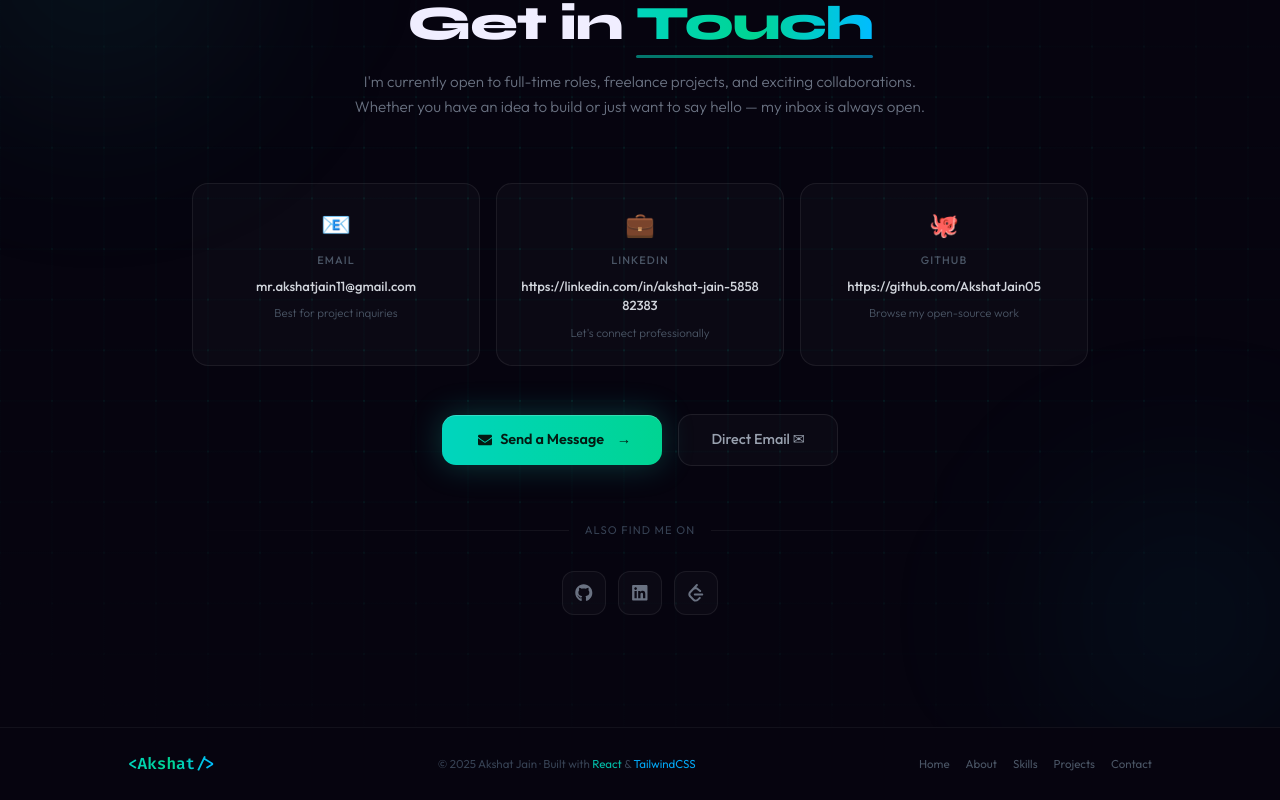
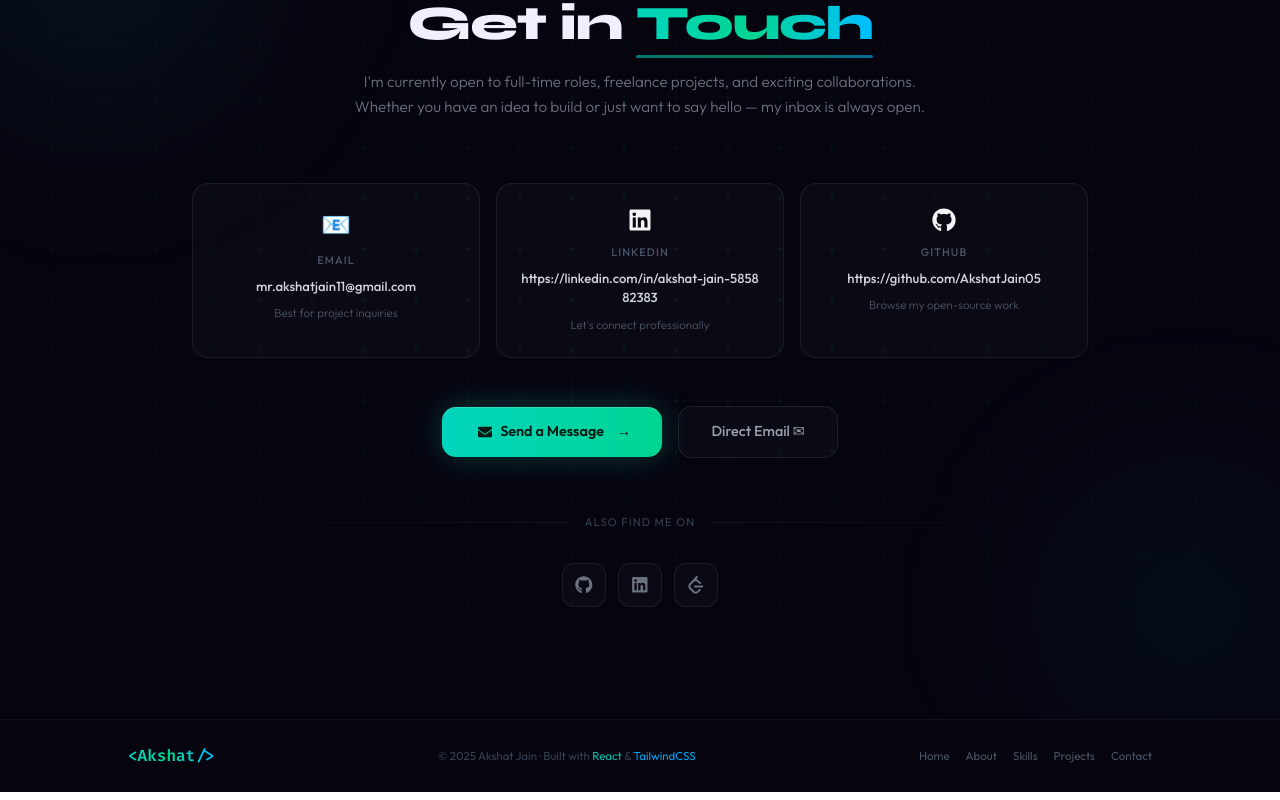
Before and after one commit to AkshatJain05/portfolio, a React (Vite) app in the folder Frontend/: page / in a window 1280 px wide. Shown: the part 3925-4725 px from the top of the page. Built offline with nearby package versions, Linux system fonts and the light colour scheme; no server answers.

Commit message:
Update icons in CONTACT_ITEMS for LinkedIn and GitHub

```diff
--- a/Frontend/src/pages/Home/Home.jsx
+++ b/Frontend/src/pages/Home/Home.jsx
@@ -52,14 +52,14 @@ const CONTACT_ITEMS = [
     desc: "Best for project inquiries",
   },
   {
-    icon: "💼",
+    icon:<FaLinkedin/>,
     label: "LinkedIn",
     value: "https://linkedin.com/in/akshat-jain-585882383",
     href: "https://linkedin.com/in/akshat-jain-585882383",
     desc: "Let's connect professionally",
   },
   {
-    icon: "🐙",
+    icon: <FaGithub/>,
     label: "GitHub",
     value: "https://github.com/AkshatJain05",
     href: "https://github.com/AkshatJain05",
```
